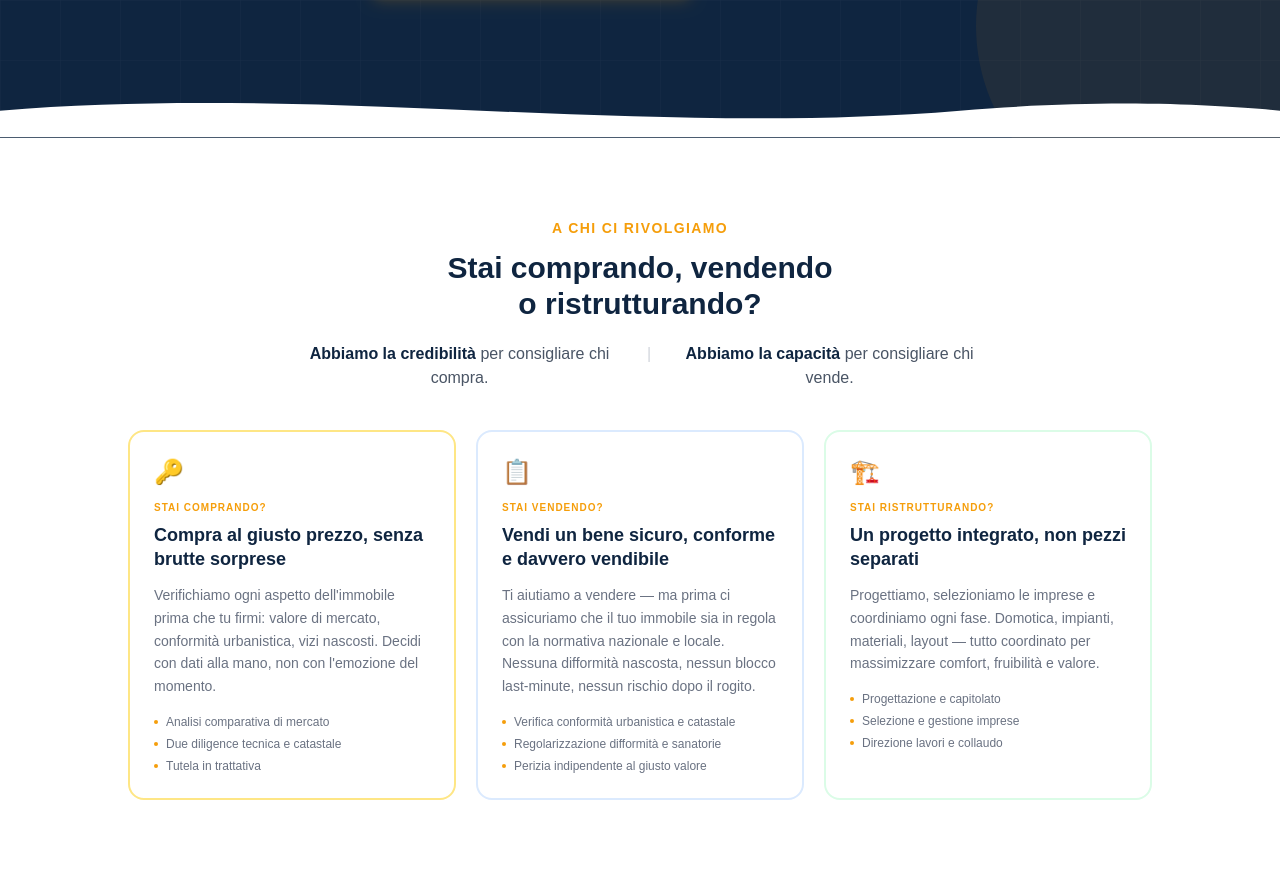
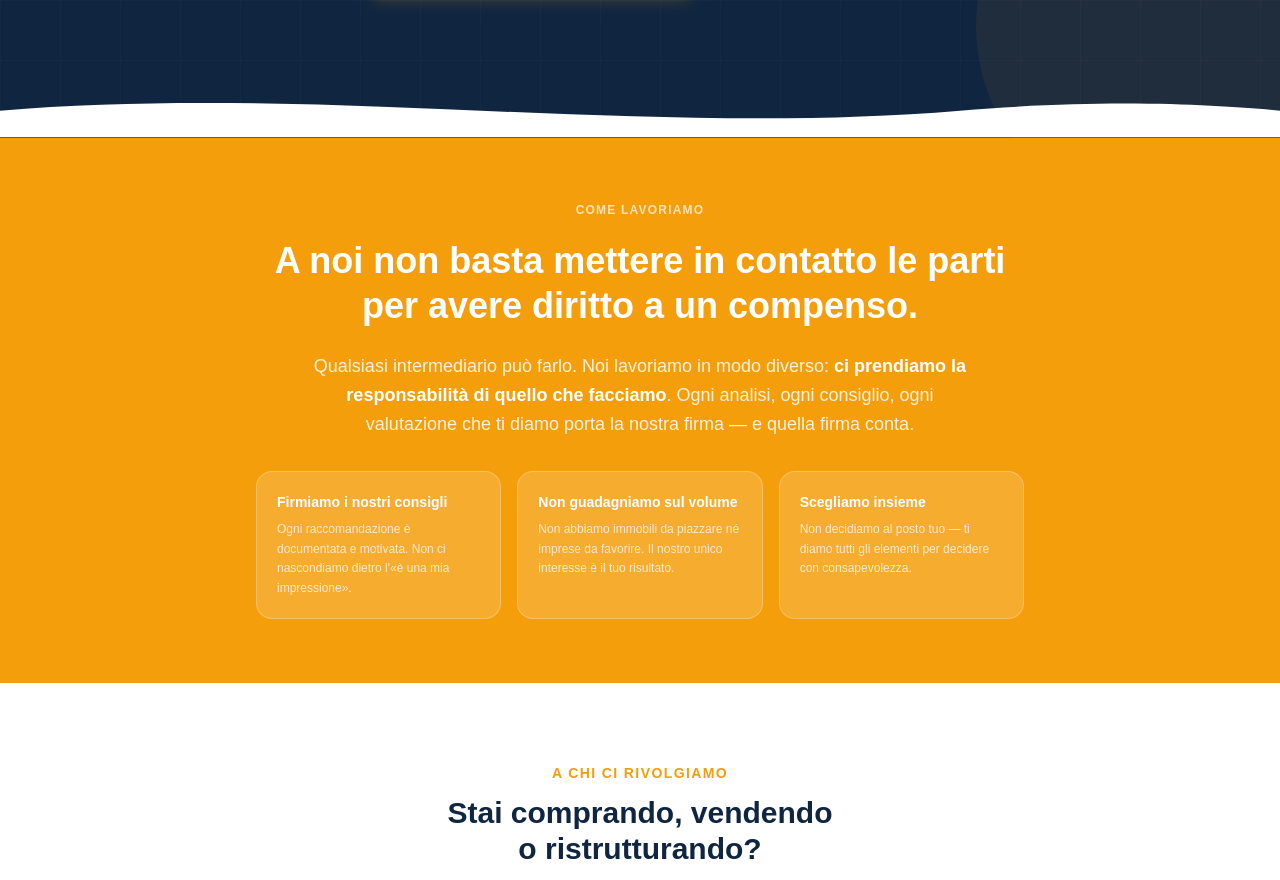
Before and after one commit to inglucabertoni-cyber/sito2, a Next.js app: page / in a window 1280 px wide. Shown: the part 600-1480 px from the top of the page. Built offline with nearby package versions, Linux system fonts and the light colour scheme; no server answers.

Commit message:
feat(home): add responsibility manifesto section above the fold
Bold amber section: "A noi non basta mettere in contatto le parti" —
makes the core differentiator from traditional intermediaries explicit.

Co-Authored-By: Claude Sonnet 4.6 <noreply@anthropic.com>

```diff
--- a/app/page.tsx
+++ b/app/page.tsx
@@ -187,6 +187,34 @@ export default async function HomePage() {
           <svg viewBox="0 0 1440 60" fill="none" xmlns="http://www.w3.org/2000/svg" preserveAspectRatio="none">
             <path d="M0 60V30C360 0 720 60 1080 30C1260 15 1380 25 1440 30V60H0Z" fill="white"/>
           </svg>
+        </div>
+      </section>
+
+      {/* ── MANIFESTO ── */}
+      <section className="py-14 sm:py-16 px-4 sm:px-6 bg-[#F59E0B]">
+        <div className="max-w-4xl mx-auto text-center">
+          <p className="text-white/70 text-xs font-black tracking-widest uppercase mb-5">Come lavoriamo</p>
+          <h2 className="text-2xl sm:text-3xl md:text-4xl font-black text-white leading-tight mb-6">
+            A noi non basta mettere in contatto le parti<br className="hidden sm:block" /> per avere diritto a un compenso.
+          </h2>
+          <p className="text-white/85 text-base sm:text-lg leading-relaxed max-w-2xl mx-auto mb-8">
+            Qualsiasi intermediario può farlo. Noi lavoriamo in modo diverso:{" "}
+            <strong className="text-white">ci prendiamo la responsabilità di quello che facciamo</strong>.
+            Ogni analisi, ogni consiglio, ogni valutazione che ti diamo porta la nostra firma —
+            e quella firma conta.
+          </p>
+          <div className="grid sm:grid-cols-3 gap-4 max-w-3xl mx-auto">
+            {[
+              { titolo: "Firmiamo i nostri consigli", desc: "Ogni raccomandazione è documentata e motivata. Non ci nascondiamo dietro l'«è una mia impressione»." },
+              { titolo: "Non guadagniamo sul volume", desc: "Non abbiamo immobili da piazzare né imprese da favorire. Il nostro unico interesse è il tuo risultato." },
+              { titolo: "Scegliamo insieme", desc: "Non decidiamo al posto tuo — ti diamo tutti gli elementi per decidere con consapevolezza." },
+            ].map((item) => (
+              <div key={item.titolo} className="bg-white/15 border border-white/25 rounded-2xl p-5 text-left">
+                <p className="font-black text-white text-sm mb-2">{item.titolo}</p>
+                <p className="text-white/75 text-xs leading-relaxed">{item.desc}</p>
+              </div>
+            ))}
+          </div>
         </div>
       </section>
 
```
